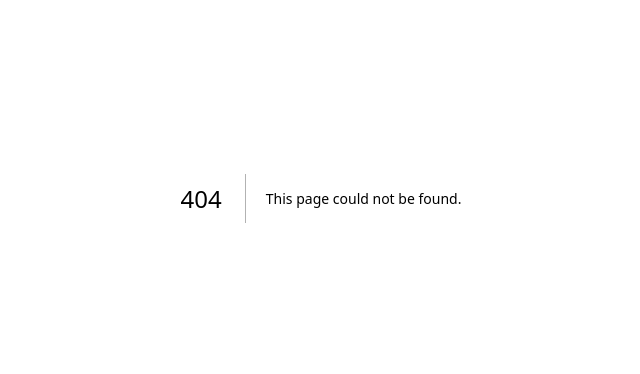
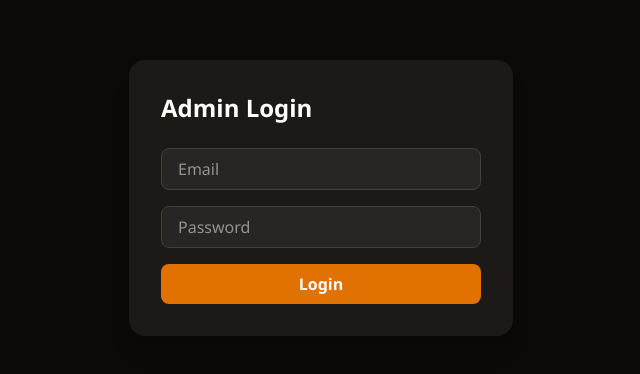
Before and after one commit to disath-liyanage/heritage-website, a Next.js app: page /login in a window 1280 px wide. Before the commit this address had no page. Shown: the part 202-576 px from the top of the page, without its empty margins (319-959 px from the left). Built offline with nearby package versions, Linux system fonts and the light colour scheme; a web font is replaced by a local one.

Commit message:
login page

```diff
--- /dev/null
+++ b/app/login/page.tsx
@@ -0,0 +1,67 @@
+'use client'
+
+import { useState } from 'react'
+import { useRouter } from 'next/navigation'
+import { createClient } from '@/lib/supabase/client'
+
+export default function LoginPage() {
+  const router = useRouter()
+  const [email, setEmail] = useState('')
+  const [password, setPassword] = useState('')
+  const [error, setError] = useState('')
+  const [loading, setLoading] = useState(false)
+
+  async function handleLogin() {
+    setLoading(true)
+    setError('')
+    const supabase = createClient()
+
+    const { error } = await supabase.auth.signInWithPassword({ email, password })
+
+    if (error) {
+      setError(error.message)
+      setLoading(false)
+      return
+    }
+
+    router.push('/admin')
+    router.refresh()
+  }
+
+  return (
+    <main className="min-h-screen flex items-center justify-center bg-stone-950">
+      <div className="w-full max-w-sm p-8 bg-stone-900 rounded-2xl shadow-xl">
+        <h1 className="text-2xl font-bold text-white mb-6">Admin Login</h1>
+
+        {error && (
+          <p className="text-red-400 text-sm mb-4">{error}</p>
+        )}
+
+        <div className="space-y-4">
+          <input
+            type="email"
+            placeholder="Email"
+            value={email}
+            onChange={e => setEmail(e.target.value)}
+            className="w-full px-4 py-2 bg-stone-800 text-white rounded-lg border border-stone-700 focus:outline-none focus:border-amber-500"
+          />
+          <input
+            type="password"
+            placeholder="Password"
+            value={password}
+            onChange={e => setPassword(e.target.value)}
+            onKeyDown={e => e.key === 'Enter' && handleLogin()}
+            className="w-full px-4 py-2 bg-stone-800 text-white rounded-lg border border-stone-700 focus:outline-none focus:border-amber-500"
+          />
+          <button
+            onClick={handleLogin}
+            disabled={loading}
+            className="w-full py-2 bg-amber-600 hover:bg-amber-500 text-white font-semibold rounded-lg transition disabled:opacity-50"
+          >
+            {loading ? 'Logging in...' : 'Login'}
+          </button>
+        </div>
+      </div>
+    </main>
+  )
+}
```
